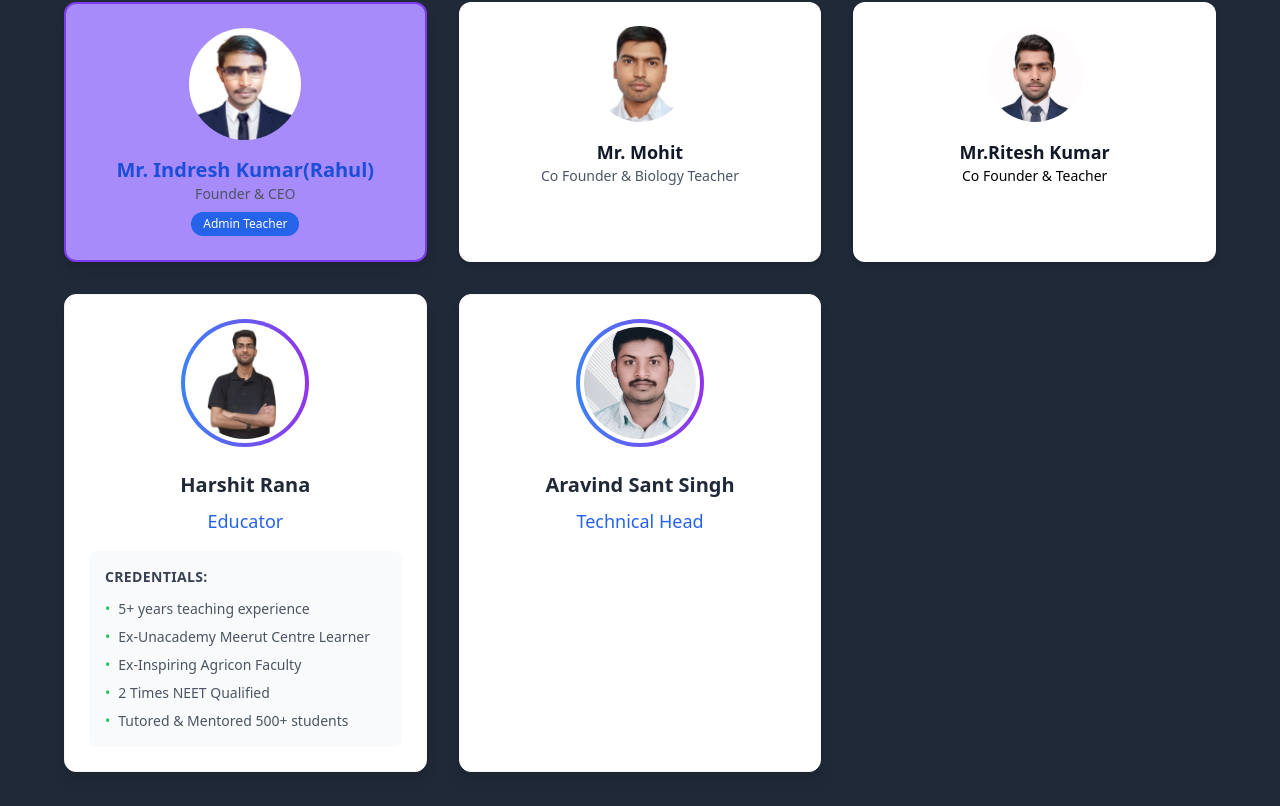
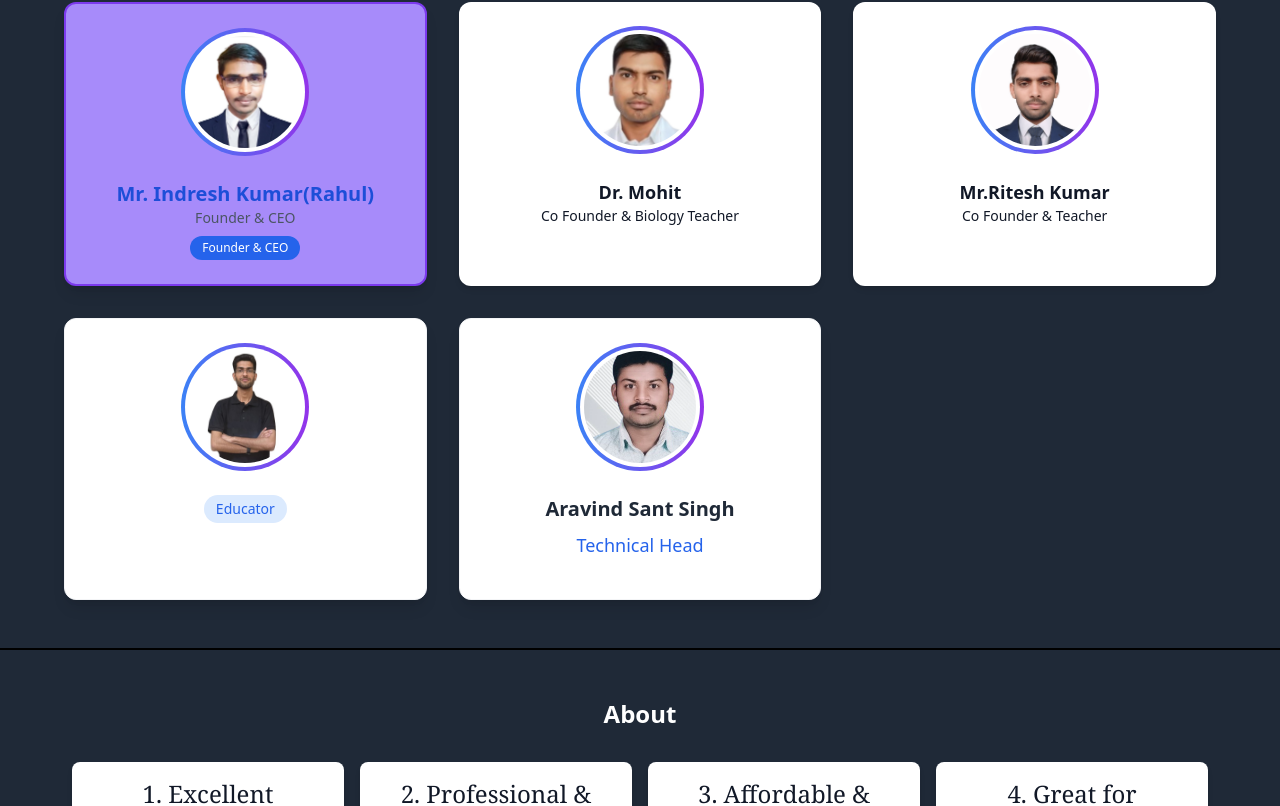
Before and after one commit to Santaravind/Edutech_Frontend, a React (Vite) app in the folder classes/: page / in a window 1280 px wide. Shown: the part 2478-3284 px from the top of the page. Built offline with nearby package versions, Linux system fonts and the light colour scheme.

Commit message:
Profile and other thing fix !!!

```diff
--- a/classes/src/App.jsx
+++ b/classes/src/App.jsx
@@ -31,6 +31,7 @@ import DoutCourse from "./component/pages/DoutCourse.jsx"
 import ForensicIFrame from "./component/pages/forensicPage/ForensicIFrame.jsx"
 import ForensicDetails from "./component/pages/forensicPage/ForensicDetails.jsx"
 import DoutClass from "./component/pages/forensicPage/DoutClass.jsx"
+import AboutUsFooter from "./component/aboutPages/AboutUsFooter.jsx"
 
 
 function App() {
@@ -127,11 +128,14 @@ function App() {
          <CCourse/>
 
       }/>
+
       {/* doute class  */}
        <Route path="/doute" element={
          <DoutCourse/>
+      }/>
 
-      }/>
+      <Route path="/footeraboutus" element={<AboutUsFooter/>}/>
+
       <Route path="/buy" element={<Buy/>}/>
      <Route path="/signin" element={<Signin/>}/>
 
--- /dev/null
+++ b/classes/src/component/aboutPages/AboutUsFooter.jsx
@@ -0,0 +1,11 @@
+import React from 'react'
+
+function AboutUsFooter() {
+  return (
+    <>
+      his is about us
+    </>
+  )
+}
+
+export default AboutUsFooter
--- a/classes/src/component/pages/Home.jsx
+++ b/classes/src/component/pages/Home.jsx
@@ -10,6 +10,7 @@ import o from '../assets/Olevel.jpg'
 import ccc from '../assets/CCC.png'
 import harsit from '../assets/HarsitSir.jpg'
 import harsitphoto from '../assets/harsitphoto.jpg'
+import logo from '../assets/withg20.png'
 import { toast } from 'react-toastify';
 import Rating from './Rating';
 import { useSelector } from 'react-redux';
@@ -24,7 +25,7 @@ function Home() {
   { icon: <FaQuestionCircle />, text: 'Get Doubts Solved in Real-Time' },
 ];
 
-
+  const [isModalOpen, setIsModalOpen] = useState(false);
 const [currentIndex, setCurrentIndex] = useState(0);
  const email=useSelector((state)=>state.email.email)
   useEffect(() => {
@@ -425,83 +426,121 @@ const [currentIndex, setCurrentIndex] = useState(0);
 
     {/* Admin Teacher */}
     <div className="bg-violet-400 rounded-xl cursor-pointer shadow-lg p-6 text-center border-2 border-violet-600">
+     <div className="w-32 h-32 mx-auto mb-6 rounded-full bg-gradient-to-r from-blue-500 to-purple-600 p-1">
+        <div className="w-full h-full rounded-full bg-white p-1">
       <img
          src={ceo}
         alt="Admin CEO"
-        className="w-28 h-28 mx-auto rounded-full mb-4 object-cover"
+        className="w-full h-full mx-auto rounded-full mb-4 object-cover"
         onClick={hanalIndresh}
       />
+      </div>
+      </div>
       <h3 className="text-xl font-semibold text-blue-700">Mr. Indresh Kumar(Rahul)</h3>
       <p className="text-sm text-gray-600"> Founder & CEO </p>
-      <span className="mt-2 inline-block bg-blue-600 text-white text-xs px-3 py-1 rounded-full">Admin Teacher</span>
+      <span className="mt-2 inline-block bg-blue-600 text-white text-xs px-3 py-1 rounded-full">Founder & CEO</span>
     </div>
 
     {/* Teacher 1 */}
-    <div className="bg-white rounded-xl shadow-md p-6 text-center hover:bg-violet-400">
+    <div className="bg-white rounded-xl shadow-md p-6 text-center hover:text-white hover:bg-violet-400">
+       <div className="w-32 h-32 mx-auto mb-6 rounded-full bg-gradient-to-r from-blue-500 to-purple-600 p-1">
+        <div className="w-full h-full rounded-full bg-white p-1">
       <img
 
         src={diologY}
         alt="Teacher"
-        className="w-24 h-24 mx-auto rounded-full mb-4 object-cover"
+        className="w-full h-full mx-auto rounded-full  object-cover"
       />
-      <h3 className="text-lg font-semibold">Mr. Mohit </h3>
-      <p className="text-sm text-gray-600">Co Founder & Biology Teacher</p>
+      </div>
+      </div>
+      <h3 className="text-lg font-semibold">Dr. Mohit </h3>
+      <p className="text-sm ">Co Founder & Biology Teacher</p>
     </div>
 
     {/* Teacher 2 */}
-    <div className="bg-white rounded-xl shadow-md p-6 text-center  hover:bg-violet-400">
+    <div className="bg-white rounded-xl shadow-md p-6 text-center hover:text-white  hover:bg-violet-400">
+      <div className="w-32 h-32 mx-auto mb-6 rounded-full bg-gradient-to-r from-blue-500 to-purple-600 p-1">
+        <div className="w-full h-full rounded-full bg-white p-1">
       <img
 
         src={rites}
         alt="Teacher"
-        className="w-24 h-24 mx-auto rounded-full mb-4 object-cover"
+        className="w-full h-full mx-auto rounded-full mb-4 object-cover"
       />
+      </div>
+      </div>
       <h3 className="text-lg font-semibold">Mr.Ritesh Kumar</h3>
-      <p className="text-sm text-black">Co Founder & Teacher</p>
+      <p className="text-sm ">Co Founder & Teacher</p>
     </div>
 
 
       {/* Teacher Harshit Rana  */}
-  <div className="bg-white rounded-xl shadow-lg p-6 text-center hover:shadow-xl hover:bg-violet-400  transition-all duration-300 border border-gray-100">
-  <div className="w-32 h-32 mx-auto mb-6 rounded-full bg-gradient-to-r from-blue-500 to-purple-600 p-1">
+
+ <div
+        className="  bg-white rounded-xl shadow-lg p-6 text-center hover:shadow-xl hover:bg-violet-400 transition-all duration-300 border border-gray-100 cursor-pointer"
+        onClick={() => setIsModalOpen(true)}
+      >
+        <div className="w-32 h-32 mx-auto mb-6 rounded-full bg-gradient-to-r from-blue-500 to-purple-600 p-1">
     <div className="w-full h-full rounded-full bg-white p-1">
       <img
-        src={harsitphoto} // Replace with actual image path
+        src={harsitphoto}
         alt="Harshit Rana"
         className="w-full h-full rounded-full object-cover"
       />
     </div>
   </div>
+        <div className="mt-3">
+          <span className="inline-block px-3 py-1 bg-blue-100 text-blue-600 rounded-full text-sm font-medium">
+            Educator
+          </span>
+        </div>
+      </div>
 
-  <h3 className="text-xl font-bold text-gray-800 mb-2">Harshit Rana</h3>
-  <p className="text-lg text-blue-600 font-medium mb-4">Educator</p>
+      {/* Simple Modal */}
+      {isModalOpen && (
+        <div
+          className="fixed inset-0 bg-black bg-opacity-50 flex items-center justify-center p-4 z-50"
+          onClick={() => setIsModalOpen(false)}
+        >
+          <div
+            className="bg-white rounded-xl shadow-2xl max-w-sm w-full p-6"
+            onClick={(e) => e.stopPropagation()}
+          >
+            <h3 className="text-2xl font-bold text-gray-800 mb-2">Harshit Rana</h3>
+            <p className="text-blue-600 font-medium mb-6">Educator</p>
 
-  <div className="bg-gray-50 rounded-lg p-4 text-left hover:bg-violet-400 hover:text-white">
-    <h4 className="font-semibold text-gray-700 mb-3 text-sm uppercase tracking-wide hover:text-white">Credentials:</h4>
-    <ul className="space-y-2 text-sm text-gray-600 hover:text-white"  >
-      <li className="flex items-start">
-        <span className="text-green-500 mr-2">•</span>
-        <span>5+ years teaching experience</span>
-      </li>
-      <li className="flex items-start">
-        <span className="text-green-500 mr-2">•</span>
-        <span>Ex-Unacademy Meerut Centre Learner</span>
-      </li>
-      <li className="flex items-start">
-        <span className="text-green-500 mr-2">•</span>
-        <span>Ex-Inspiring Agricon Faculty</span>
-      </li>
-      <li className="flex items-start">
-        <span className="text-green-500 mr-2">•</span>
-        <span>2 Times NEET Qualified</span>
-      </li>
-      <li className="flex items-start">
-        <span className="text-green-500 mr-2">•</span>
-        <span>Tutored & Mentored 500+ students</span>
-      </li>
-    </ul>
-  </div>
-</div>
+            <div className="space-y-3">
+              <div className="flex items-center text-gray-700">
+                <span className="text-green-500 mr-3">•</span>
+                <span>5+ years teaching experience</span>
+              </div>
+              <div className="flex items-center text-gray-700">
+                <span className="text-green-500 mr-3">•</span>
+                <span>Ex-Unacademy Meerut Centre Learner</span>
+              </div>
+              <div className="flex items-center text-gray-700">
+                <span className="text-green-500 mr-3">•</span>
+                <span>Ex-Inspiring Agricon Faculty</span>
+              </div>
+              <div className="flex items-center text-gray-700">
+                <span className="text-green-500 mr-3">•</span>
+                <span>2 Times NEET Qualified</span>
+              </div>
+              <div className="flex items-center text-gray-700">
+                <span className="text-green-500 mr-3">•</span>
+                <span>Tutored & Mentored 500+ students</span>
+              </div>
+            </div>
+
+            <button
+              onClick={() => setIsModalOpen(false)}
+              className="w-full mt-6 py-2 bg-violet-500 text-white rounded-lg hover:bg-violet-600 transition-colors"
+            >
+              Close
+            </button>
+          </div>
+        </div>
+      )}
 
       {/* Teacher3 */}
     {/* <div className="bg-white rounded-xl shadow-md p-6 text-center cursor-pointer">
@@ -520,7 +559,7 @@ const [currentIndex, setCurrentIndex] = useState(0);
   <div className="w-32 h-32 mx-auto mb-6 rounded-full bg-gradient-to-r from-blue-500 to-purple-600 p-1">
     <div className="w-full h-full rounded-full bg-white p-1">
       <img
-        src={sant} // Replace with actual image path
+        src={sant}
         alt="sant"
         className="w-full h-full rounded-full object-cover"
         onClick={hanalSant}
@@ -531,33 +570,30 @@ const [currentIndex, setCurrentIndex] = useState(0);
   <h3 className="text-xl font-bold text-gray-800 mb-2">Aravind Sant Singh</h3>
   <p className="text-lg text-blue-600 font-medium mb-4">Technical Head </p>
 
-  {/* <div className="bg-gray-50 rounded-lg p-4 text-left">
-    <h4 className="font-semibold text-gray-700 mb-3 text-sm uppercase tracking-wide">Credentials:</h4>
-    <ul className="space-y-2 text-sm text-gray-600">
-      <li className="flex items-start">
-        <span className="text-green-500 mr-2">•</span>
-        <span>5+ years teaching experience</span>
-      </li>
-      <li className="flex items-start">
-        <span className="text-green-500 mr-2">•</span>
-        <span>Ex-Unacademy Meerut Centre Learner</span>
-      </li>
-      <li className="flex items-start">
-        <span className="text-green-500 mr-2">•</span>
-        <span>Ex-Inspiring Agricon Faculty</span>
-      </li>
-      <li className="flex items-start">
-        <span className="text-green-500 mr-2">•</span>
-        <span>2 Times NEET Qualified</span>
-      </li>
-      <li className="flex items-start">
-        <span className="text-green-500 mr-2">•</span>
-        <span>Tutored & Mentored 500+ students</span>
-      </li>
-    </ul>
-  </div> */}
 </div>
+
+
+{/* Teacher 4 */}
+{/* <div className="bg-white rounded-xl shadow-lg p-6 text-center hover:shadow-xl transition-all duration-300 border border-gray-100">
+  <div className="w-32 h-32 mx-auto mb-6 rounded-full bg-gradient-to-r from-blue-500 to-purple-600 p-1">
+    <div className="w-full h-full rounded-full bg-white p-1">
+      <img
+        src={logo}
+        alt="sant"
+        className="w-24 h-24  object-cover"
+
+      />
+    </div>
   </div>
+
+  <h3 className="text-xl font-bold text-gray-800 mb-2">Aravind Sant Singh</h3>
+  <p className="text-lg text-blue-600 font-medium mb-4">Technical Head </p>
+
+</div> */}
+  </div>
+
+
+
 </section>
 
 
--- a/classes/src/component/pages/forensicPage/DoutClass.jsx
+++ b/classes/src/component/pages/forensicPage/DoutClass.jsx
@@ -15,7 +15,7 @@ const DoutClass = () => {
           toast.success("If you want to buy Course, Please login to continue..");
           return;
         }
-        window.open("https://pages.razorpay.com/pl_RR4RFAufqyCYHB/view", "_blank", "noopener,noreferrer");
+        window.open("https://pages.razorpay.com/pl_RWydOO3UI0pY70/view", "_blank", "noopener,noreferrer");
     }
 
   return (
--- a/classes/src/component/pages/forensicPage/ForensicIFrame.jsx
+++ b/classes/src/component/pages/forensicPage/ForensicIFrame.jsx
@@ -12,7 +12,7 @@ function ForensicIFrame() {
   };
 
   const handalNotes=()=>{
-    toast.success("Commint very soon !!!")
+    toast.success("Coming soon !!!")
   }
   const videos = [
     {
@@ -103,7 +103,7 @@ function ForensicIFrame() {
                     className="text-center text-1xl font-bold p-2 text-white bg-gradient-to-r from-purple-600 to-pink-600 rounded-xl shadow-lg hover:shadow-xl transition-all duration-300 transform hover:scale-105 border-2 border-white/20 cursor-pointer "
                     onClick={handalDoubt}
                   >
-                    Doubt Class
+                   Doubt box
                   </h1>
                 </div>
                 <div className="mr-4">
```
Also changed, not shown: classes/src/component/pages/Footer.jsx (+10 -1 lines).
